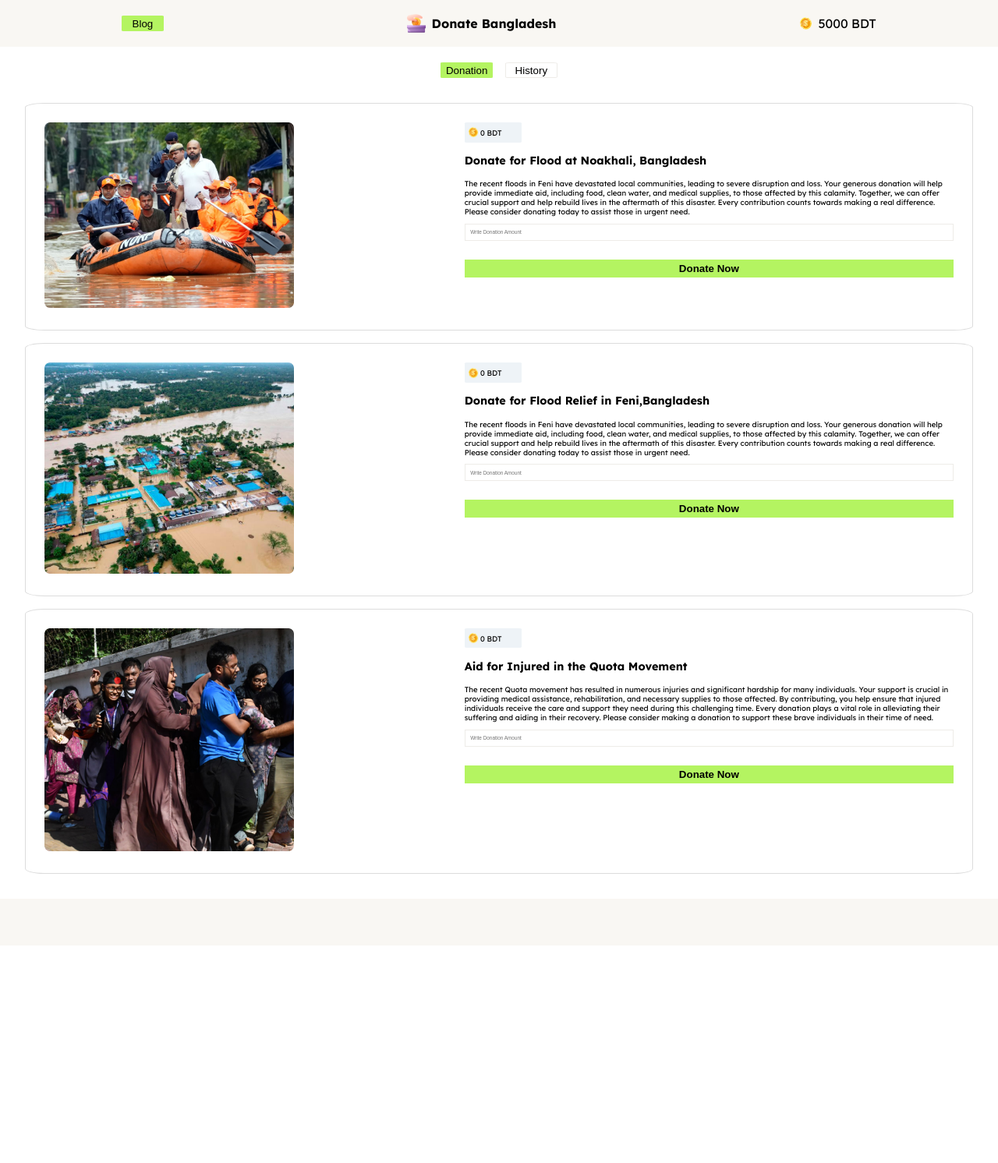
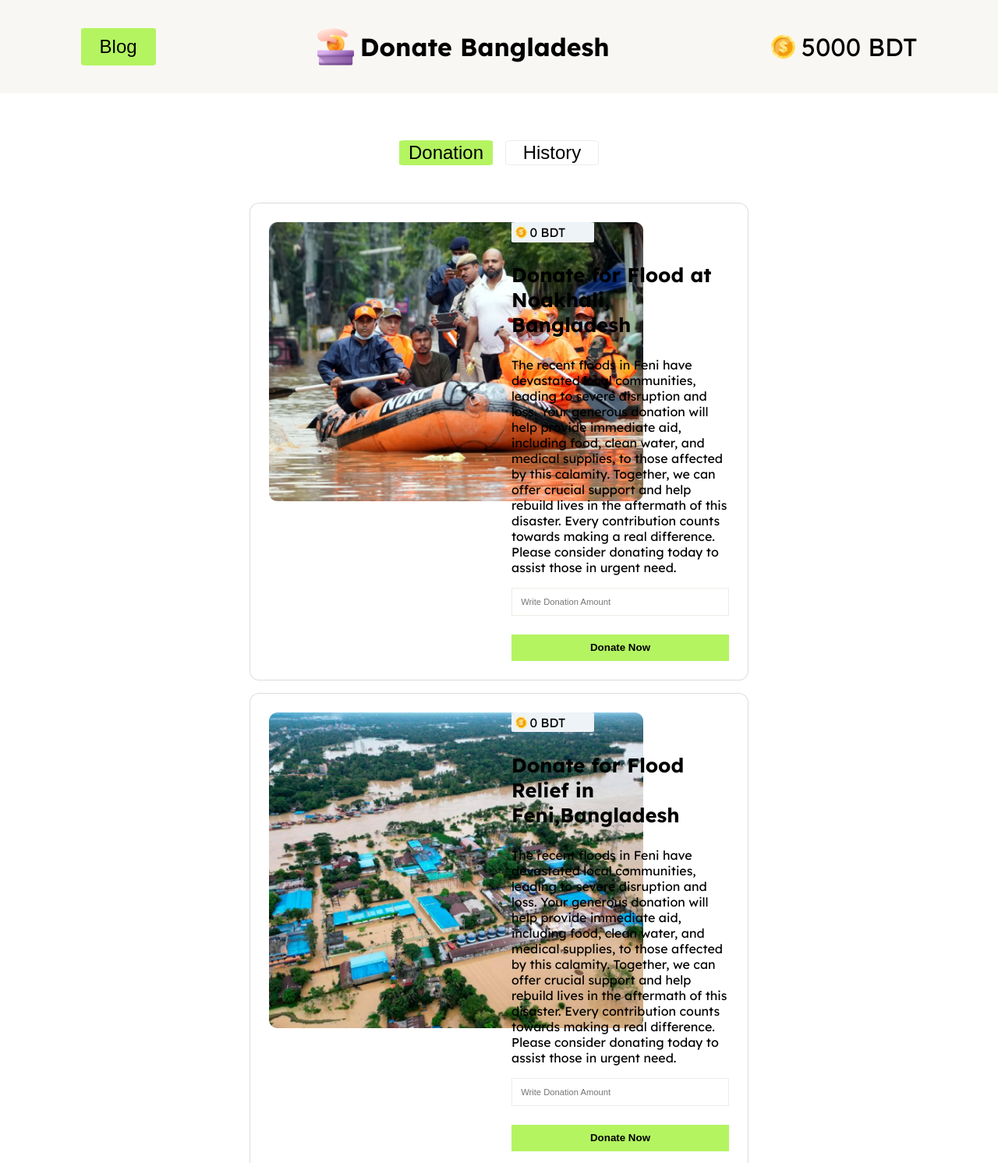
Before and after one commit to mehedi-hridoy/donateBD, a plain HTML site: page index.html in a window 1280 px wide. Shown: the top 1492 px of the page at 78% size. Before the commit the page ends 1213 px from the top, so only its background shows below. Drawn offline with Linux system fonts and the light colour scheme.

Commit message:
Updating Readme File

```diff
--- a/index.html
+++ b/index.html
@@ -136,7 +136,9 @@
     </div>
   </main>
 
-  <footer class="color"></footer>
+  <footer class="color">
+    <a href="https://www.linkedin.com/in/mehedi-hridoy/" target="_blank">@Mehedi Hasan Hridoy</a>
+  </footer>
 
 
   <!--Custom POP Message-->
--- a/style.css
+++ b/style.css
@@ -7,9 +7,11 @@ body {
 }
 
 .color {
-  height: 60px;
+  height: 120px;
   width: 100%;
   background-color: #F9F7F3;
+
+
 
 }
 
@@ -41,29 +43,33 @@ nav {
 #blog {
   background-color: #B4F461;
   border: none;
-  height: 20px;
+  height: 2em;
   width: 4em;
   border-radius: 5%;
+  font-size: 1.5em;
 
 }
 #logo {
-  height: 1.5em;
+  height: 3em;
 }
 #db {
-  font-size: 1em;
+  font-size: 2em;
 }
 #coin_logo{
-  height: 1em;
+  height: 2em;
 
 }
 
 #total_amount {
-  font-size: 1em;
+  /* font-size: 2em; */
+}
+.coin p {
+  font-size: 2em;
 }
 
 /* main part */
 main {
-  padding: 5em 2em 2em 2em;
+  padding: 5em 20em 5em 20em;
 }
 
 .buttons {
@@ -71,12 +77,12 @@ main {
 
   justify-content: center;
   gap: 1em;
-  padding-bottom: 2em;
+  padding-bottom: 3em;
+  padding-top: 100px;
 }
 
 .button {
   border: none;
-  height: 20px;
   width: 5em;
   border-radius: 5%;
 
@@ -84,12 +90,13 @@ main {
 }
 #donation {
   background-color: #B4F461;
-
+  font-size: 1.5em;
 }
 #history {
   background-color: white;
   border: 1px solid #eeece8;
   border-radius: 8%;
+  font-size: 1.5em;
 }
 
 /*cards */
@@ -101,13 +108,18 @@ main {
   justify-content: space-between;
   gap: 1em;
   border-radius: 2%;
+
+  /* height: auto; */
 }
 .left {
   width: 50%;
-
+  /* aspect-ratio: 16/9; */
+  /* overflow: hidden; */
 }
 .left img {
-  width: 20em
+  width: 30em;
+  /* height: auto; */
+
 }
 
 .right {
@@ -123,24 +135,24 @@ main {
   /* margin-top: -1em; */
   gap: 0.2em;
   height: 1em;
-  width: 4em;
+  width: 6em;
   padding: 0.3em;
   background-color: rgb(238, 243, 247);
   border-radius: 5%;
 
 }
 #logo_coin {
-  height: 0.8em;
+  height: 1em;
 
 }
 .donated_money {
-  font-size: 0.5em;
+  font-size: 1em;
 }
 .right h3 {
-  font-size: 0.9em;
+  font-size: 1.6em;
 }
 .right p {
-  font-size: 0.6em;
+  font-size: 1em;
 }
 form {
   display: flex;
@@ -149,12 +161,12 @@ form {
 }
 .submit {
   border: none;
-  padding: 0.3em;
+  padding: 0.7em;
   background-color: #B4F461;
   font-weight: bold;
 }
 .placeholder_text {
-  font-size: 0.4em;
+  font-size: 0.7em;
   padding: 1em;
   color: black;
   border: 1px solid #eeece8;
@@ -252,3 +264,14 @@ a {
   text-decoration: none;
   color: black;
 }
+
+footer {
+  display: flex;
+  align-items: center;
+  justify-content: center;
+
+  font-size: 1.2em;
+}
+footer a {
+  color: black;
+  font-weight: bold;
```
Also changed, not shown: img1.jpg (added), img2.jpg (added), img3.jpg (added), 1 other file.
